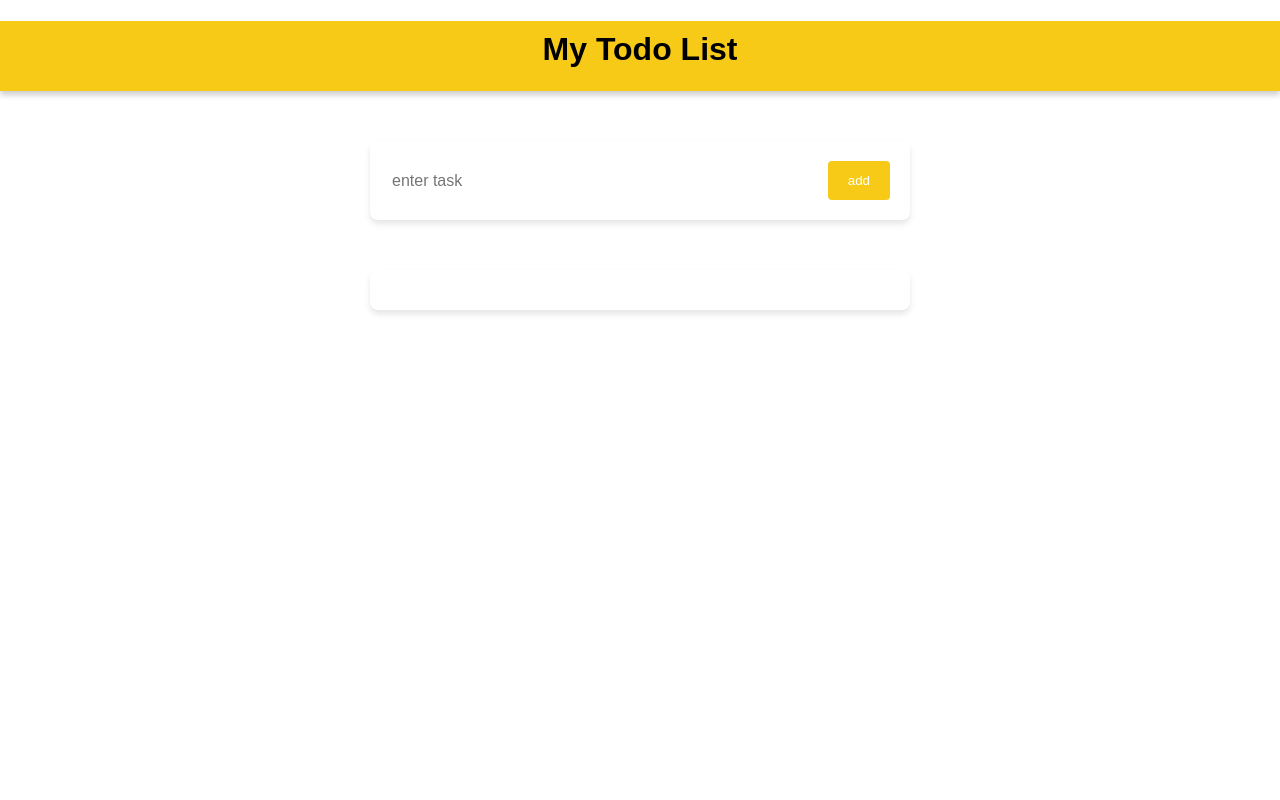
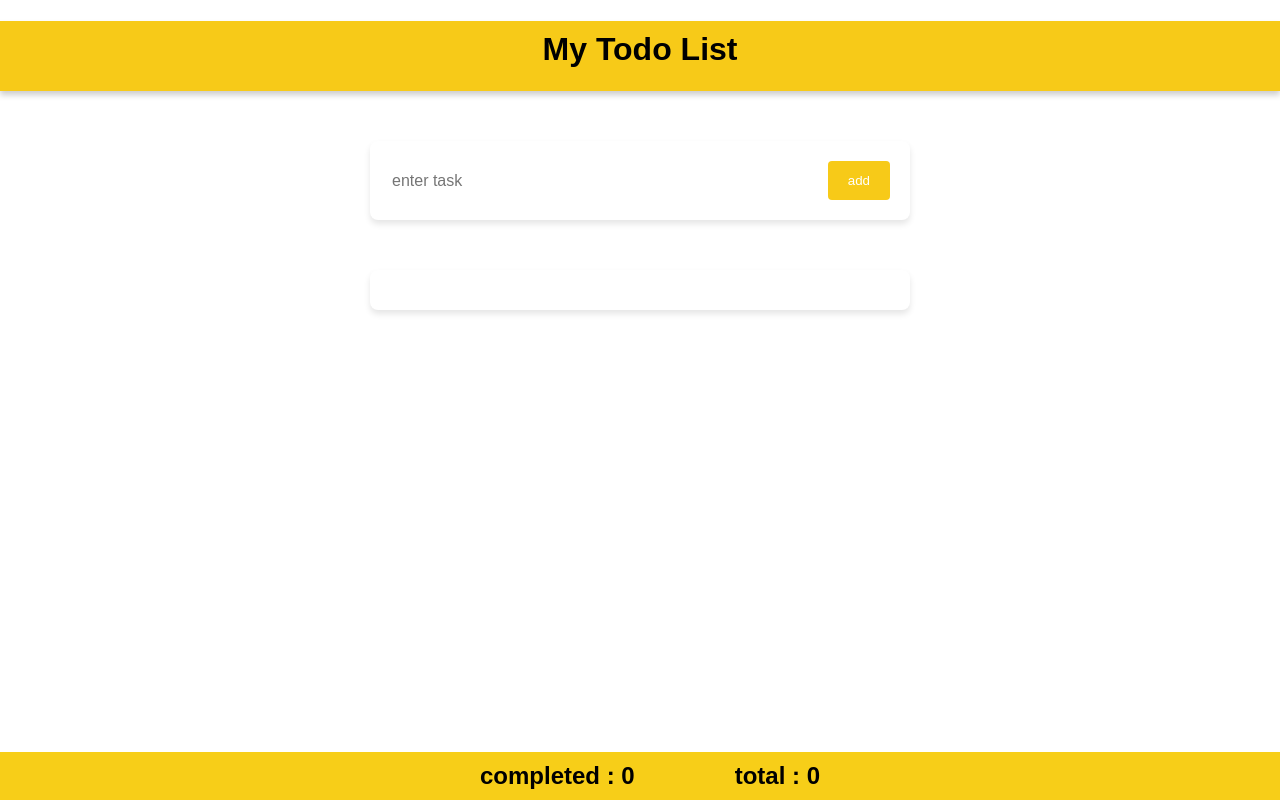
Before and after one commit to Aman-Dangol/todolist-react-js, a React (Vite) app: page / in a window 1280 px wide. Built offline with nearby package versions, Linux system fonts and the light colour scheme.

Commit message:
finshed to do list

```diff
--- a/src/components/Form.jsx
+++ b/src/components/Form.jsx
@@ -1,24 +1,36 @@
 import { useState } from "react";
 import styles from "./form.module.css";
 export default function Form({ tasks, setTasks }) {
-  const [task, setTask] = useState("");
+  const [task, setTask] = useState({
+    name: "",
+    done: false,
+  });
   console.log("asdasd", tasks);
   return (
     <div>
       <form className={styles.todoform} onSubmit={(e) => submit(e)}>
-       <div></div>
-        <input className={styles.modernInput} placeholder="enter task" type="text" value={task} onChange={(e) => inputData(e)} />
+        <div></div>
+        <input
+          className={styles.modernInput}
+          placeholder="enter task"
+          type="text"
+          value={task.name}
+          onChange={(e) => inputData(e)}
+        />
         <button className={styles.modernButton}>add</button>
       </form>
     </div>
   );
 
   function inputData(e) {
-    setTask(e.target.value);
+    setTask({
+      name: e.target.value,
+      done: false,
+    });
   }
   function submit(e) {
     e.preventDefault();
     setTasks([...tasks, task]);
-    setTask("");
+    setTask({ name: "", done: false });
   }
 }
--- a/src/components/Todo.jsx
+++ b/src/components/Todo.jsx
@@ -1,12 +1,16 @@
 import Form from "./Form";
 import { useState } from "react";
 import Todolist from "./Todolist";
+import Footer from "./footer";
 export default function Todo() {
   const [tasks, setTasks] = useState([]);
+  const total = tasks.length;
+  const completed = tasks.filter((item) => item.done == true).length;
   return (
     <div>
       <Form tasks={tasks} setTasks={setTasks} />
       <Todolist tasks={tasks} setTasks={setTasks} />
+      <Footer completed={completed} total={total}></Footer>
     </div>
   );
 }
--- a/src/components/Todoitem.jsx
+++ b/src/components/Todoitem.jsx
@@ -3,10 +3,29 @@ export default function Todoitem({ item, tasks, setTasks }) {
   function handleDelete(item) {
     setTasks(tasks.filter((deleteItem) => item != deleteItem));
   }
+  function toggle(item) {
+    setTasks(
+      tasks.map((task) => {
+        if (task.name == item.name) {
+          return { ...task, done: !task.done };
+        }
+        return task;
+      })
+    );
+    console.log("updated", tasks);
+  }
+  const className = item.done ? styles.completed : "";
   return (
     <div className={styles.item}>
       <div className={styles.itemname}>
-        {item}{" "}
+        <span
+          className={className}
+          onClick={() => {
+            toggle(item);
+          }}
+        >
+          {item.name}
+        </span>
         <span>
           <button
             onClick={() => {
--- a/src/components/Todolist.jsx
+++ b/src/components/Todolist.jsx
@@ -1,10 +1,16 @@
 import styles from "./todolist.module.css";
 import Todoitem from "./Todoitem";
-export default function Todolist({ tasks ,setTasks}) {
+export default function Todolist({ tasks, setTasks }) {
+  const sorted = tasks.slice().sort((a, b) => Number(a.done) - Number(b.done));
   return (
     <div className={styles.list}>
-      {tasks.map((item) => (
-        <Todoitem key={item} item={item} setTasks={setTasks} tasks={tasks} />
+      {sorted.map((item) => (
+        <Todoitem
+          key={item.name}
+          item={item}
+          setTasks={setTasks}
+          tasks={tasks}
+        />
       ))}
     </div>
   );
--- /dev/null
+++ b/src/components/footer.jsx
@@ -0,0 +1,10 @@
+import styles from "./footer.module.css";
+
+export default function Footer({ completed ,total}) {
+  return (
+    <div className={styles.footer}>
+      <span className={styles.item}>completed : {completed}</span>
+      <span className={styles.item}>total : {total}</span>
+    </div>
+  );
+}
--- /dev/null
+++ b/src/components/footer.module.css
@@ -0,0 +1,14 @@
+.footer{
+  position: fixed;
+  bottom: 0;
+  font-size: 1.5em;
+  font-weight: bold;
+  text-align: center;
+  width: 100%;
+  background-color: #f7ce18;
+  padding: 10px;
+}
+
+.item{
+  margin: 50px;
+}
--- a/src/components/todoitem.module.css
+++ b/src/components/todoitem.module.css
@@ -23,3 +23,7 @@
   border-radius: 4px;
   cursor: pointer;
 }
+
+.completed {
+  text-decoration: line-through;
+}
```
